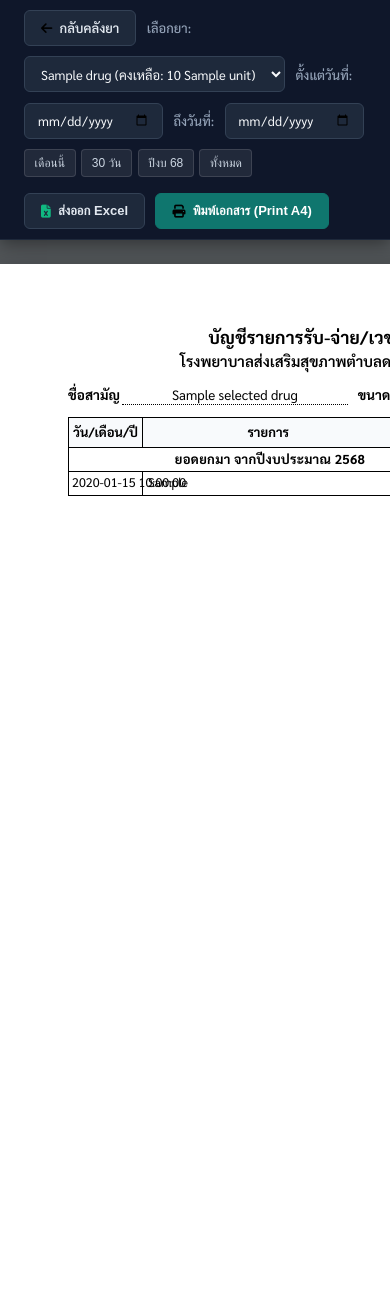
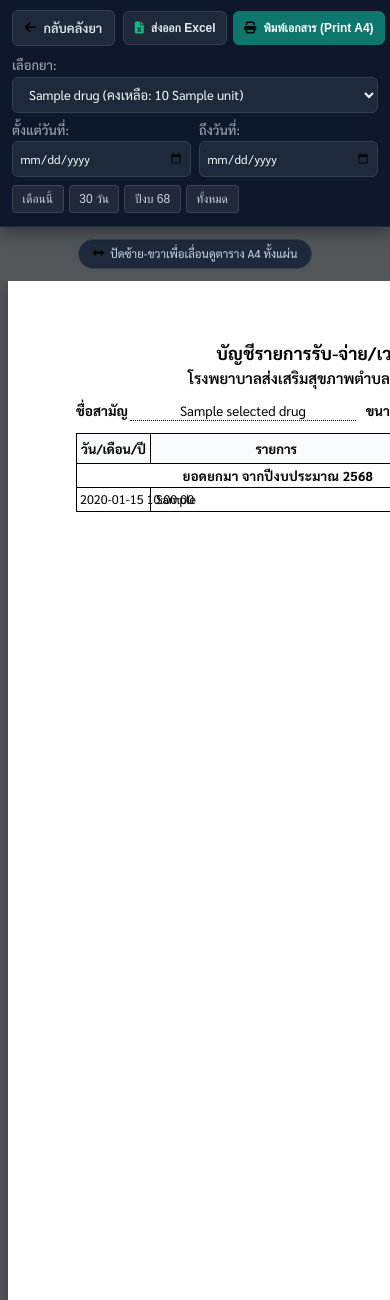
Before and after one commit to MRAtommic/pharmacy_system, a Flask app: template templates/stock_card.html in a window 390 px wide; the page is wider, and only the part inside the window is pictured. Shown: the top 1300 px of that part. Run offline with Flask 3, Linux system fonts and the light colour scheme; the template is opened without the code that fills it: most values are stand-ins (such as "Sample title", 1, 10 or a date in 2020).

Commit message:
fix: make stock card view fully responsive on mobile screens with horizontal scroll container and adaptive toolbar

```diff
--- a/templates/stock_card.html
+++ b/templates/stock_card.html
@@ -41,30 +41,69 @@
             border-bottom: 1px solid #1E293B;
             padding: 10px 1.5rem;
             color: #FFFFFF;
-            margin-bottom: 24px;
+            margin-bottom: 20px;
+            width: 100%;
         }
 
         .toolbar-inner {
-            max-width: 1300px;
+            max-width: 1350px;
             margin: 0 auto;
             display: flex;
             align-items: center;
             justify-content: space-between;
-            gap: 1rem;
+            gap: 12px;
             flex-wrap: wrap;
         }
 
-        .toolbar-group {
+        .toolbar-row-top {
             display: flex;
             align-items: center;
-            gap: 0.65rem;
+            gap: 10px;
+        }
+
+        .toolbar-row-filter {
+            display: flex;
+            align-items: center;
+            gap: 12px;
             flex-wrap: wrap;
+            flex: 1;
+            justify-content: center;
+        }
+
+        .toolbar-item-drug {
+            display: flex;
+            align-items: center;
+            gap: 6px;
+        }
+
+        .toolbar-item-drug select {
+            min-width: 260px;
+            max-width: 340px;
+        }
+
+        .toolbar-item-dates {
+            display: flex;
+            align-items: center;
+            gap: 8px;
+        }
+
+        .date-input-wrap {
+            display: flex;
+            align-items: center;
+            gap: 4px;
+        }
+
+        .toolbar-group-actions {
+            display: flex;
+            align-items: center;
+            gap: 8px;
         }
 
         .toolbar-label {
             font-size: 0.8125rem;
             color: #94A3B8;
             font-weight: 500;
+            white-space: nowrap;
         }
 
         .toolbar-select, .toolbar-input {
@@ -77,6 +116,7 @@
             font-family: inherit;
             font-size: 0.8125rem;
             outline: none;
+            max-width: 100%;
         }
 
         .toolbar-select:focus, .toolbar-input:focus {
@@ -97,6 +137,7 @@
             border: 1px solid transparent;
             transition: all 0.15s ease;
             text-decoration: none;
+            white-space: nowrap;
         }
 
         .btn-print {
@@ -122,6 +163,7 @@
         .quick-presets {
             display: flex;
             gap: 0.35rem;
+            align-items: center;
         }
 
         .btn-preset {
@@ -133,21 +175,159 @@
             color: #CBD5E1;
             border: 1px solid rgba(255,255,255,0.12);
             cursor: pointer;
+            white-space: nowrap;
         }
         .btn-preset:hover {
             background: rgba(255,255,255,0.16);
             color: #FFFFFF;
         }
 
+        /* ── Sheet Horizontal Scroll Wrapper ── */
+        .sheet-scroll-area {
+            width: 100%;
+            overflow-x: auto;
+            -webkit-overflow-scrolling: touch;
+            padding: 0 16px 40px 16px;
+            display: flex;
+            justify-content: safe center;
+        }
+
         /* ── Physical Sheet (A4 Portrait) ── */
         .sheet-container {
             width: 210mm;
             min-height: 297mm;
-            margin: 0 auto;
+            flex-shrink: 0;
+            margin: 0;
             background: #FFFFFF;
             padding: 16mm 14mm 16mm 18mm; /* Extra left padding for 2-hole/3-hole ring binder */
             box-shadow: 0 8px 30px rgba(0,0,0,0.3);
             position: relative;
+        }
+
+        .mobile-hint {
+            display: none;
+        }
+
+        /* ── Responsive Adaptations for Mobile / Tablet (< 992px) ── */
+        @media screen and (max-width: 991px) {
+            .print-toolbar {
+                padding: 10px 12px;
+                margin-bottom: 12px;
+            }
+
+            .toolbar-inner {
+                flex-direction: column;
+                align-items: stretch;
+                gap: 10px;
+            }
+
+            .toolbar-row-top {
+                display: flex;
+                align-items: center;
+                justify-content: space-between;
+                width: 100%;
+                gap: 8px;
+            }
+
+            .toolbar-row-top .btn-outline-tool {
+                flex-shrink: 0;
+                padding: 0 0.75rem;
+                font-size: 0.8rem;
+            }
+
+            .toolbar-group-actions {
+                display: flex;
+                align-items: center;
+                gap: 6px;
+            }
+
+            .toolbar-group-actions .btn-tool {
+                padding: 0 0.65rem;
+                font-size: 0.75rem;
+                height: 34px;
+            }
+
+            .toolbar-row-filter {
+                display: flex;
+                flex-direction: column;
+                gap: 8px;
+                width: 100%;
+            }
+
+            .toolbar-item-drug {
+                display: flex;
+                flex-direction: column;
+                align-items: flex-start;
+                gap: 3px;
+                width: 100%;
+            }
+
+            .toolbar-item-drug select {
+                width: 100% !important;
+                max-width: 100% !important;
+                min-width: 0 !important;
+                font-size: 0.8125rem;
+            }
+
+            .toolbar-item-dates {
+                display: flex;
+                gap: 8px;
+                width: 100%;
+            }
+
+            .date-input-wrap {
+                flex: 1;
+                display: flex;
+                flex-direction: column;
+                align-items: flex-start;
+                gap: 3px;
+                min-width: 0;
+            }
+
+            .date-input-wrap input {
+                width: 100%;
+                font-size: 0.75rem;
+                padding: 0 0.4rem;
+            }
+
+            .quick-presets {
+                display: flex;
+                gap: 5px;
+                overflow-x: auto;
+                -webkit-overflow-scrolling: touch;
+                padding-bottom: 3px;
+                width: 100%;
+            }
+
+            .btn-preset {
+                flex-shrink: 0;
+            }
+
+            .sheet-scroll-area {
+                display: block;
+                padding: 0 8px 30px 8px;
+            }
+
+            .sheet-container {
+                margin: 0;
+                box-shadow: 0 4px 15px rgba(0,0,0,0.25);
+            }
+
+            .mobile-hint {
+                display: flex;
+                align-items: center;
+                justify-content: center;
+                gap: 6px;
+                background: #1E293B;
+                color: #CBD5E1;
+                font-size: 11.5px;
+                padding: 6px 14px;
+                border-radius: 20px;
+                margin: 0 auto 12px auto;
+                width: fit-content;
+                max-width: 95%;
+                border: 1px solid #334155;
+            }
         }
 
         /* ── Header Information ── */
@@ -369,8 +549,17 @@
                 margin: 0 !important;
             }
 
-            .print-toolbar {
+            .print-toolbar,
+            .mobile-hint {
                 display: none !important;
+            }
+
+            .sheet-scroll-area {
+                padding: 0 !important;
+                margin: 0 !important;
+                display: block !important;
+                overflow: visible !important;
+                width: 100% !important;
             }
 
             .sheet-container {
@@ -403,25 +592,42 @@
     <!-- 🛠️ Floating Control Toolbar (Screen Only) -->
     <div class="print-toolbar">
         <div class="toolbar-inner">
-            <div class="toolbar-group">
+            <div class="toolbar-row-top">
                 <a href="/{% if request.args.get('code') %}?code={{ request.args.get('code') }}{% endif %}" class="btn-tool btn-outline-tool" title="กลับหน้าแดชบอร์ดหลัก">
                     <i class="fas fa-arrow-left"></i> กลับคลังยา
                 </a>
+                <div class="toolbar-group-actions">
+                    <button type="button" class="btn-tool btn-outline-tool" onclick="exportStockCardExcel()" title="ดาวน์โหลดเป็นไฟล์ Excel">
+                        <i class="fas fa-file-excel" style="color: #10B981;"></i> ส่งออก Excel
+                    </button>
+                    <button type="button" class="btn-tool btn-print" onclick="window.print()" title="พิมพ์ใบสต็อกการ์ด (Ctrl + P)">
+                        <i class="fas fa-print"></i> พิมพ์เอกสาร (Print A4)
+                    </button>
+                </div>
+            </div>
 
+            <div class="toolbar-row-filter">
+                <div class="toolbar-item-drug">
                     <label class="toolbar-label" for="selectDrug">เลือกยา:</label>
-                <select id="selectDrug" class="toolbar-select" onchange="refreshStockCardData()" oninput="refreshStockCardData()" style="min-width: 260px;">
+                    <select id="selectDrug" class="toolbar-select" onchange="refreshStockCardData()" oninput="refreshStockCardData()">
                         {% for d in drugs %}
                         <option value="{{ d.id }}" {% if selected_drug and selected_drug.id == d.id %}selected{% endif %}>
                             {{ d.name }} (คงเหลือ: {{ d.stock_qty }} {{ d.unit }})
                         </option>
                         {% endfor %}
                     </select>
+                </div>
 
+                <div class="toolbar-item-dates">
+                    <div class="date-input-wrap">
                         <label class="toolbar-label" for="inputStartDate">ตั้งแต่วันที่:</label>
                         <input type="date" id="inputStartDate" class="toolbar-input" value="{{ start_date }}" onchange="refreshStockCardData()" oninput="refreshStockCardData()">
-
+                    </div>
+                    <div class="date-input-wrap">
                         <label class="toolbar-label" for="inputEndDate">ถึงวันที่:</label>
                         <input type="date" id="inputEndDate" class="toolbar-input" value="{{ end_date }}" onchange="refreshStockCardData()" oninput="refreshStockCardData()">
+                    </div>
+                </div>
 
                 <div class="quick-presets">
                     <button type="button" class="btn-preset" onclick="setPreset('this_month')">เดือนนี้</button>
@@ -430,19 +636,15 @@
                     <button type="button" class="btn-preset" onclick="setPreset('all')">ทั้งหมด</button>
                 </div>
             </div>
-
-            <div class="toolbar-group">
-                <button type="button" class="btn-tool btn-outline-tool" onclick="exportStockCardExcel()" title="ดาวน์โหลดเป็นไฟล์ Excel">
-                    <i class="fas fa-file-excel" style="color: #10B981;"></i> ส่งออก Excel
-                </button>
-                <button type="button" class="btn-tool btn-print" onclick="window.print()" title="พิมพ์ใบสต็อกการ์ด (Ctrl + P)">
-                    <i class="fas fa-print"></i> พิมพ์เอกสาร (Print A4)
-                </button>
-            </div>
         </div>
     </div>
 
+    <div class="mobile-hint">
+        <i class="fas fa-arrows-alt-h"></i> ปัดซ้าย-ขวาเพื่อเลื่อนดูตาราง A4 ทั้งแผ่น
+    </div>
+
     <!-- 📄 Official Physical Stock Card Sheet (A4 Portrait) -->
+    <div class="sheet-scroll-area">
         <div class="sheet-container" id="stockCardSheet">
 
         <!-- Header Section -->
@@ -532,6 +734,7 @@
                 {% endfor %}
             </tbody>
         </table>
+    </div>
     </div>
 
     <script>
```
Lines whose indentation alone changed are shown as unchanged.
